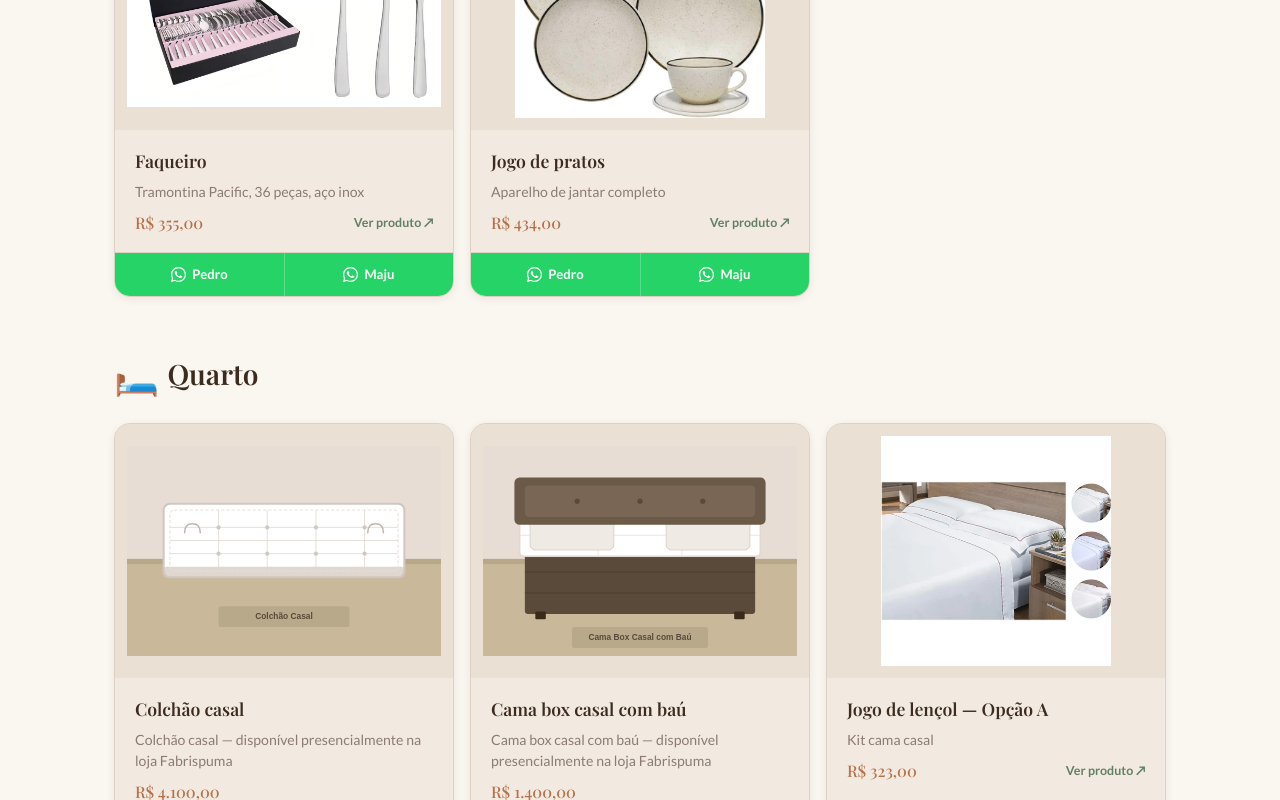
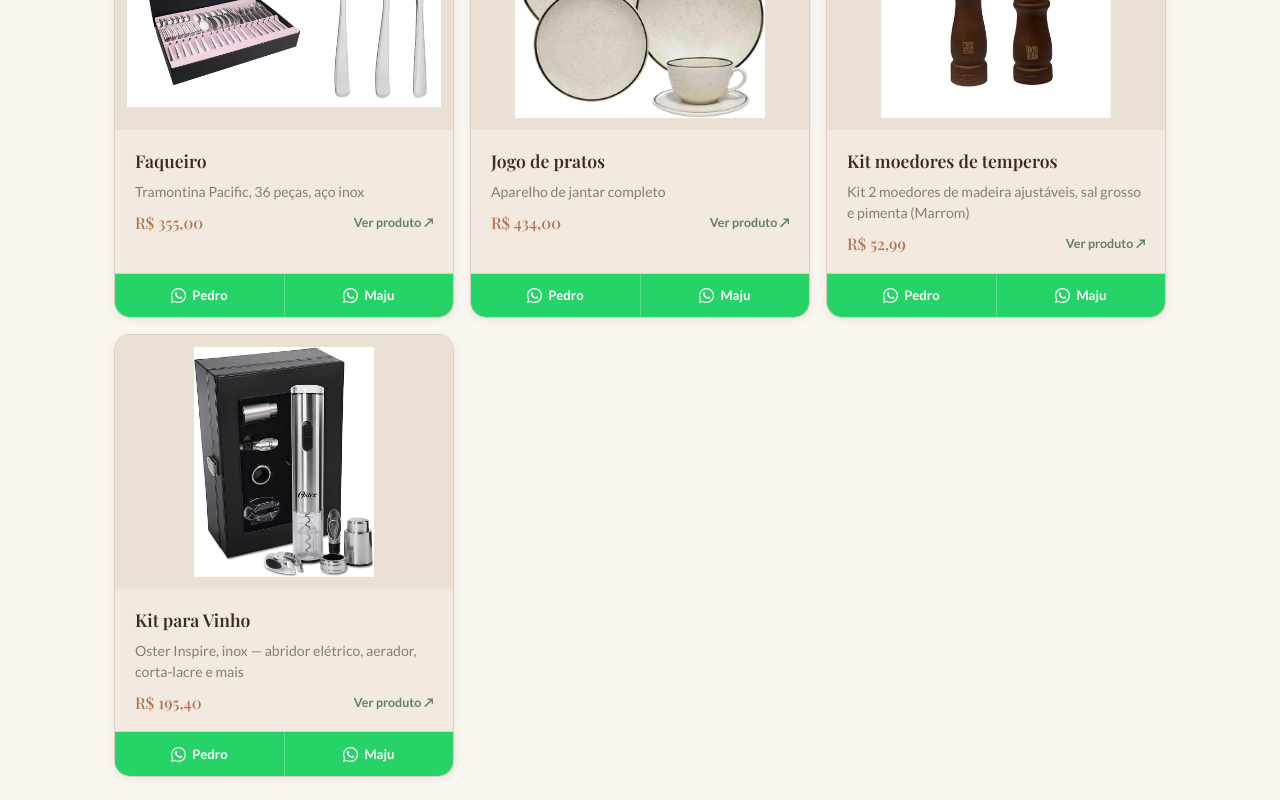
Before and after one commit to pedroaccastilho/lista-casa-nova, a React (Vite) app: page / in a window 1280 px wide. Shown: the part 2900-3700 px from the top of the page. Built offline with nearby package versions, Linux system fonts and the light colour scheme; a web font is replaced by a local one.

Commit message:
Adiciona itens "Kit moedores de temperos" e "Kit para Vinho" à lista de presentes

```diff
--- a/src/data/items.ts
+++ b/src/data/items.ts
@@ -101,7 +101,22 @@
         link: 'https://www.amazon.com.br/dp/B0CFFQBY89',
         image: '/lista-casa-nova/images/products/jogo-pratos.jpg',
       },
-
+      {
+        id: 18,
+        name: 'Kit moedores de temperos',
+        description: 'Kit 2 moedores de madeira ajustáveis, sal grosso e pimenta (Marrom)',
+        estimatedPrice: 'R$ 52,99',
+        link: 'https://shopee.com.br/product/1496472939/22494291260',
+        image: '/lista-casa-nova/images/products/moedores.jpg',
+      },
+      {
+        id: 17,
+        name: 'Kit para Vinho',
+        description: 'Oster Inspire, inox — abridor elétrico, aerador, corta-lacre e mais',
+        estimatedPrice: 'R$ 195,40',
+        link: 'https://www.amazon.com.br/para-Vinho-Inspire-Oster-FPSTBW8055-011/dp/B01N9QDKS2',
+        image: '/lista-casa-nova/images/products/kit-vinho.jpg',
+      },
     ],
   },
   {
```
Also changed, not shown: public/images/products/kit-vinho.jpg (added), public/images/products/moedores.jpg (added).
